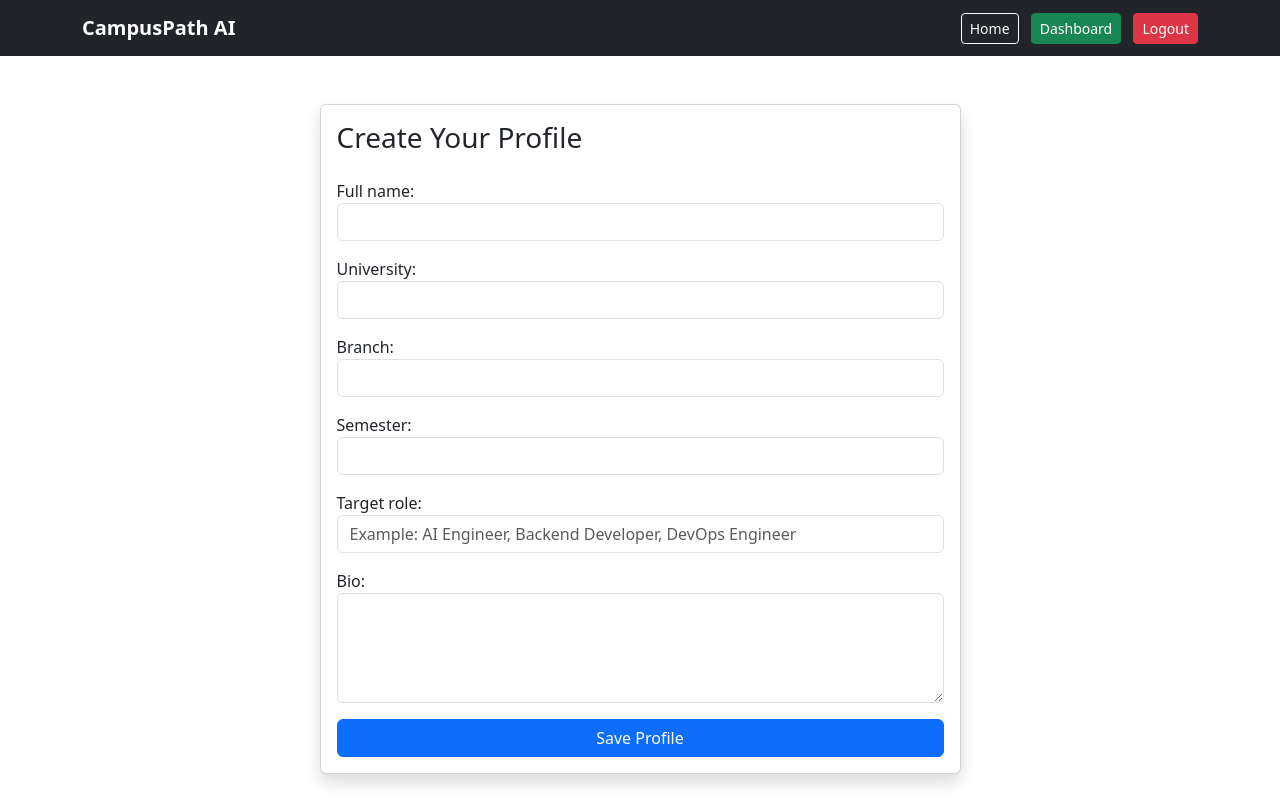
After one commit to Manav1234git/campuspath-ai, a Django app: page /profile/create/ in a window 1280 px wide. The commit adds this page. Run offline with Django 5.2, Linux system fonts and the light colour scheme; the visitor is signed in with stand-in values (Sample User, id 1).

Commit message:
Allow custom target role in profile

```diff
--- a/campuspath/campuspath/urls.py
+++ b/campuspath/campuspath/urls.py
@@ -2,6 +2,7 @@ from django.contrib import admin
 from django.urls import path, include
 
 urlpatterns = [
-    path('', include('accounts.urls')),
-    path('admin/', admin.site.urls),
+    path("", include("accounts.urls")),
+    path("profile/", include("profiles.urls")),
+    path("admin/", admin.site.urls),
 ]
--- /dev/null
+++ b/campuspath/profiles/forms.py
@@ -0,0 +1,27 @@
+from django import forms
+from .models import Profile
+
+
+class ProfileForm(forms.ModelForm):
+    class Meta:
+        model = Profile
+        fields = [
+            "full_name",
+            "university",
+            "branch",
+            "semester",
+            "target_role",
+            "bio",
+        ]
+
+        widgets = {
+            "full_name": forms.TextInput(attrs={"class": "form-control"}),
+            "university": forms.TextInput(attrs={"class": "form-control"}),
+            "branch": forms.TextInput(attrs={"class": "form-control"}),
+            "semester": forms.NumberInput(attrs={"class": "form-control"}),
+           "target_role": forms.TextInput(attrs={
+    "class": "form-control",
+    "placeholder": "Example: AI Engineer, Backend Developer, DevOps Engineer"
+}),
+            "bio": forms.Textarea(attrs={"class": "form-control", "rows": 4}),
+        }
--- a/campuspath/profiles/models.py
+++ b/campuspath/profiles/models.py
@@ -3,20 +3,13 @@ from django.contrib.auth.models import User
 
 
 class Profile(models.Model):
-    ROLE_CHOICES = [
-        ('ai_engineer', 'AI Engineer'),
-        ('ml_engineer', 'ML Engineer'),
-        ('data_scientist', 'Data Scientist'),
-        ('backend_developer', 'Backend Developer'),
-        ('full_stack_developer', 'Full Stack Developer'),
-    ]
 
     user = models.OneToOneField(User, on_delete=models.CASCADE)
     full_name = models.CharField(max_length=100)
     university = models.CharField(max_length=150)
     branch = models.CharField(max_length=100)
     semester = models.PositiveIntegerField()
-    target_role = models.CharField(max_length=50, choices=ROLE_CHOICES)
+    target_role = models.CharField(max_length=100)
     bio = models.TextField(blank=True)
     created_at = models.DateTimeField(auto_now_add=True)
 
--- /dev/null
+++ b/campuspath/profiles/urls.py
@@ -0,0 +1,9 @@
+from django.urls import path
+from . import views
+
+urlpatterns = [
+    path("create/", views.create_profile, name="create_profile"),
+    path("my-profile/", views.my_profile, name="my_profile"),
+    path("edit/", views.edit_profile, name="edit_profile"),
+    path("delete/", views.delete_profile, name="delete_profile"),
+]
--- a/campuspath/profiles/views.py
+++ b/campuspath/profiles/views.py
@@ -1,3 +1,55 @@
-from django.shortcuts import render
+from django.shortcuts import render, redirect
+from django.contrib.auth.decorators import login_required
+from .forms import ProfileForm
+from .models import Profile
 
-# Create your views here.
+
+@login_required
+def create_profile(request):
+    if Profile.objects.filter(user=request.user).exists():
+        return redirect("my_profile")
+
+    if request.method == "POST":
+        form = ProfileForm(request.POST)
+
+        if form.is_valid():
+            profile = form.save(commit=False)
+            profile.user = request.user
+            profile.save()
+            return redirect("my_profile")
+    else:
+        form = ProfileForm()
+
+    return render(request, "profiles/create_profile.html", {"form": form})
+
+
+@login_required
+def my_profile(request):
+    profile = Profile.objects.get(user=request.user)
+    return render(request, "profiles/my_profile.html", {"profile": profile})
+
+@login_required
+def edit_profile(request):
+    profile = Profile.objects.get(user=request.user)
+
+    if request.method == "POST":
+        form = ProfileForm(request.POST, instance=profile)
+
+        if form.is_valid():
+            form.save()
+            return redirect("my_profile")
+    else:
+        form = ProfileForm(instance=profile)
+
+    return render(request, "profiles/edit_profile.html", {"form": form})
+
+
+@login_required
+def delete_profile(request):
+    profile = Profile.objects.get(user=request.user)
+
+    if request.method == "POST":
+        profile.delete()
+        return redirect("dashboard")
+
+    return render(request, "profiles/delete_profile.html", {"profile": profile})
--- a/campuspath/templates/accounts/dashboard.html
+++ b/campuspath/templates/accounts/dashboard.html
@@ -10,7 +10,9 @@
             <div class="card-body">
                 <h5>Profile</h5>
                 <p>Create and update your academic profile.</p>
-                <a href="#" class="btn btn-primary btn-sm">Manage Profile</a>
+               <a href="{% url 'create_profile' %}" class="btn btn-primary btn-sm">
+    Manage Profile
+</a>
             </div>
         </div>
     </div>
--- /dev/null
+++ b/campuspath/templates/profiles/create_profile.html
@@ -0,0 +1,22 @@
+{% extends 'base.html' %}
+
+{% block content %}
+<div class="row justify-content-center">
+    <div class="col-md-7">
+        <div class="card shadow">
+            <div class="card-body">
+                <h3 class="mb-4">Create Your Profile</h3>
+
+                <form method="POST">
+                    {% csrf_token %}
+                    {{ form.as_p }}
+
+                    <button class="btn btn-primary w-100">
+                        Save Profile
+                    </button>
+                </form>
+            </div>
+        </div>
+    </div>
+</div>
+{% endblock %}
```
Also changed, not shown: campuspath/templates/profiles/delete_profile.html (added, +20 -0 lines), campuspath/templates/profiles/edit_profile.html (added, +22 -0 lines), campuspath/templates/profiles/my_profile.html (added, +29 -0 lines), campuspath/profiles/migrations/0002_alter_profile_target_role.py (added).
